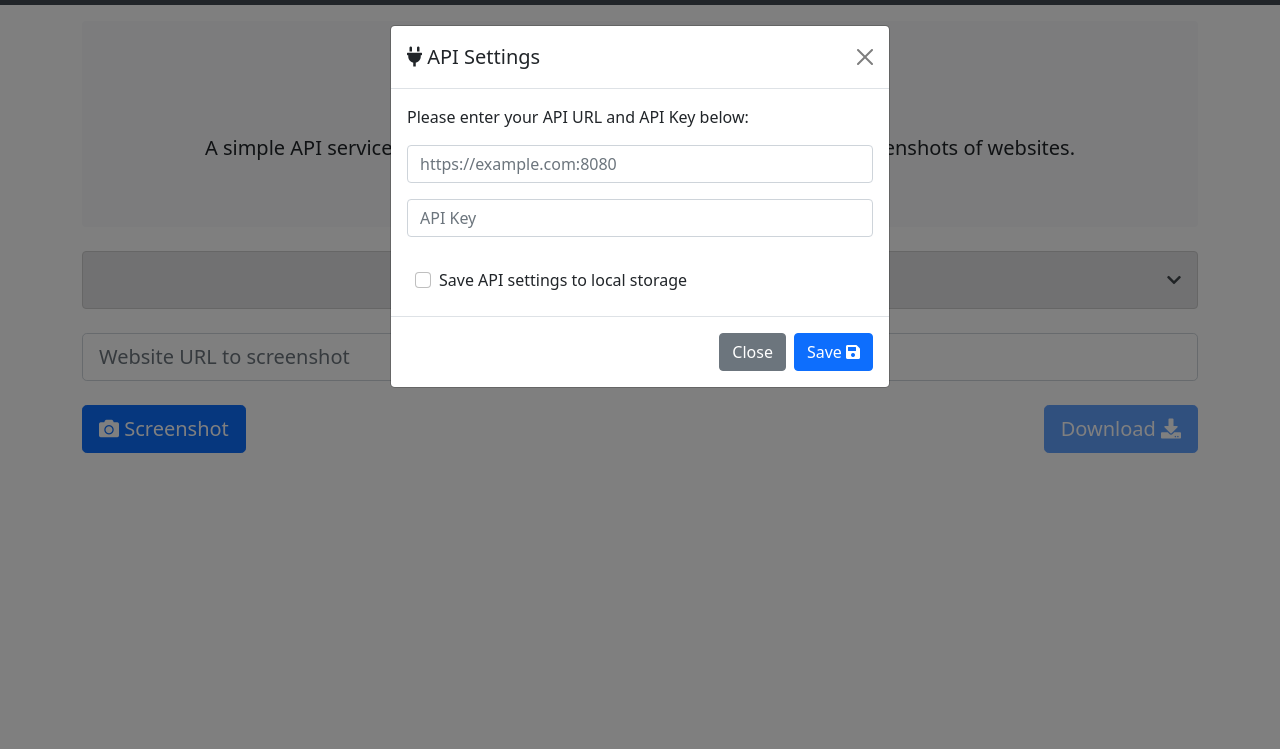
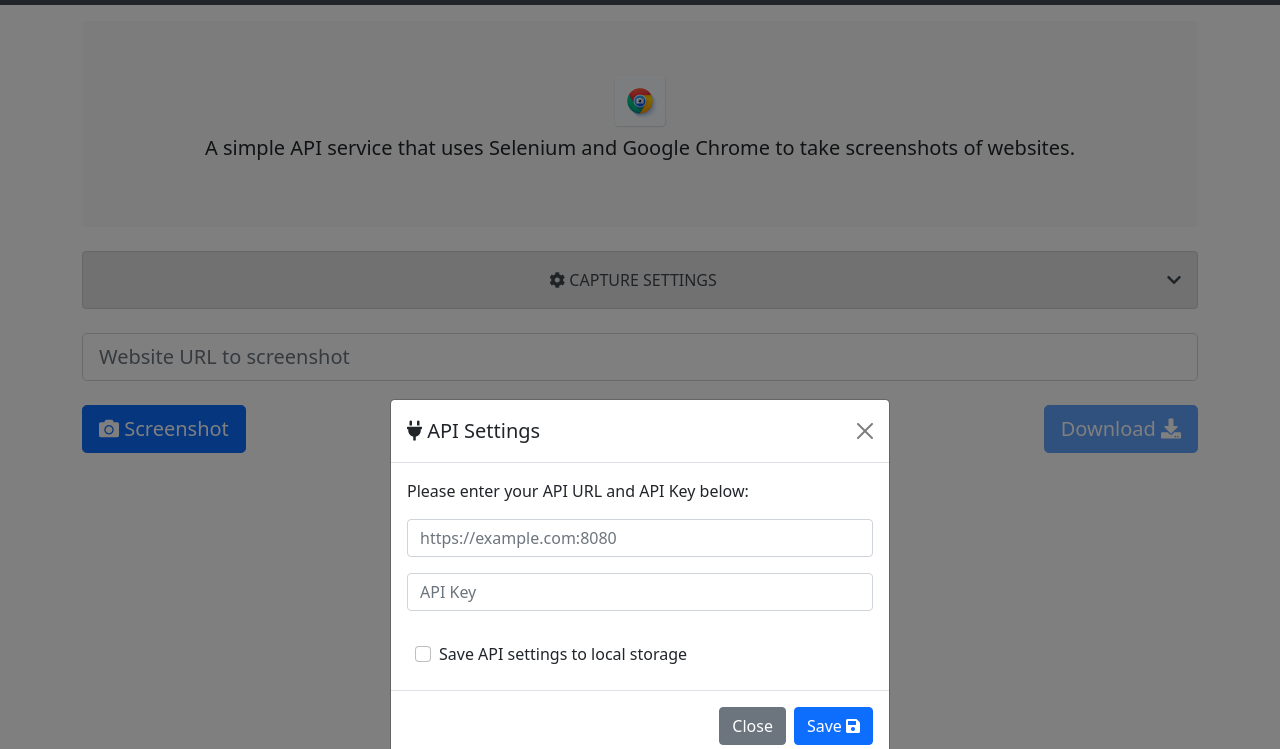
Before and after one commit to RAHB-REALTORS-Association/selenium-screenshots, a plain HTML site: page docs/index.html in a window 1280 px wide. Shown: the part 51-800 px from the top of the page. Drawn offline with nearby package versions, Linux system fonts and the light colour scheme.

Commit message:
adjust modal position

```diff
--- a/docs/index.html
+++ b/docs/index.html
@@ -20,7 +20,7 @@
         integrity="sha384-ka7Sk0Gln4gmtz2MlQnikT1wXgYsOg+OMhuP+IlRH9sENBO0LRn5q+8nbTov4+1p"></script>
     <link crossorigin="anonymous" href="https://cdnjs.cloudflare.com/ajax/libs/font-awesome/5.15.4/css/all.min.css"
         integrity="sha384-DyZ88mC6Up2uqS4h/KRgHuoeGwBcD4Ng9SiP4dIRy0EXTlnuz47vAwmeGwVChigm" rel="stylesheet" referrerpolicy="no-referrer" />
-    <link href="style.css?v=202310212312" rel="stylesheet" />
+    <link href="style.css?v=202310220115" rel="stylesheet" />
 </head>
     <body>
         <nav class="navbar navbar-expand-lg navbar-dark bg-dark">
@@ -63,7 +63,7 @@
                 <p class="lead">A simple API service that uses Selenium and Google Chrome to take screenshots of websites.</p>
             </div>
             <div class="modal fade" id="apiSettingsModal" tabindex="-1" aria-labelledby="apiSettingsModalLabel" aria-hidden="true">
-                <div class="modal-dialog pt-5">
+                <div class="modal-dialog">
                     <div class="modal-content">
                         <div class="modal-header">
                             <h5 class="modal-title" id="apiSettingsModalLabel"><i class="fas fa-plug"></i> API Settings</h5>
--- a/docs/style.css
+++ b/docs/style.css
@@ -8,6 +8,9 @@ a.navbar-brand::after {
     color:orangered;
     font-size: 14px;
     vertical-align:top;
+}
+.modal-dialog {
+    padding-top:33%;
 }
 #resultContainer img {
     padding-top: 25px;
```
